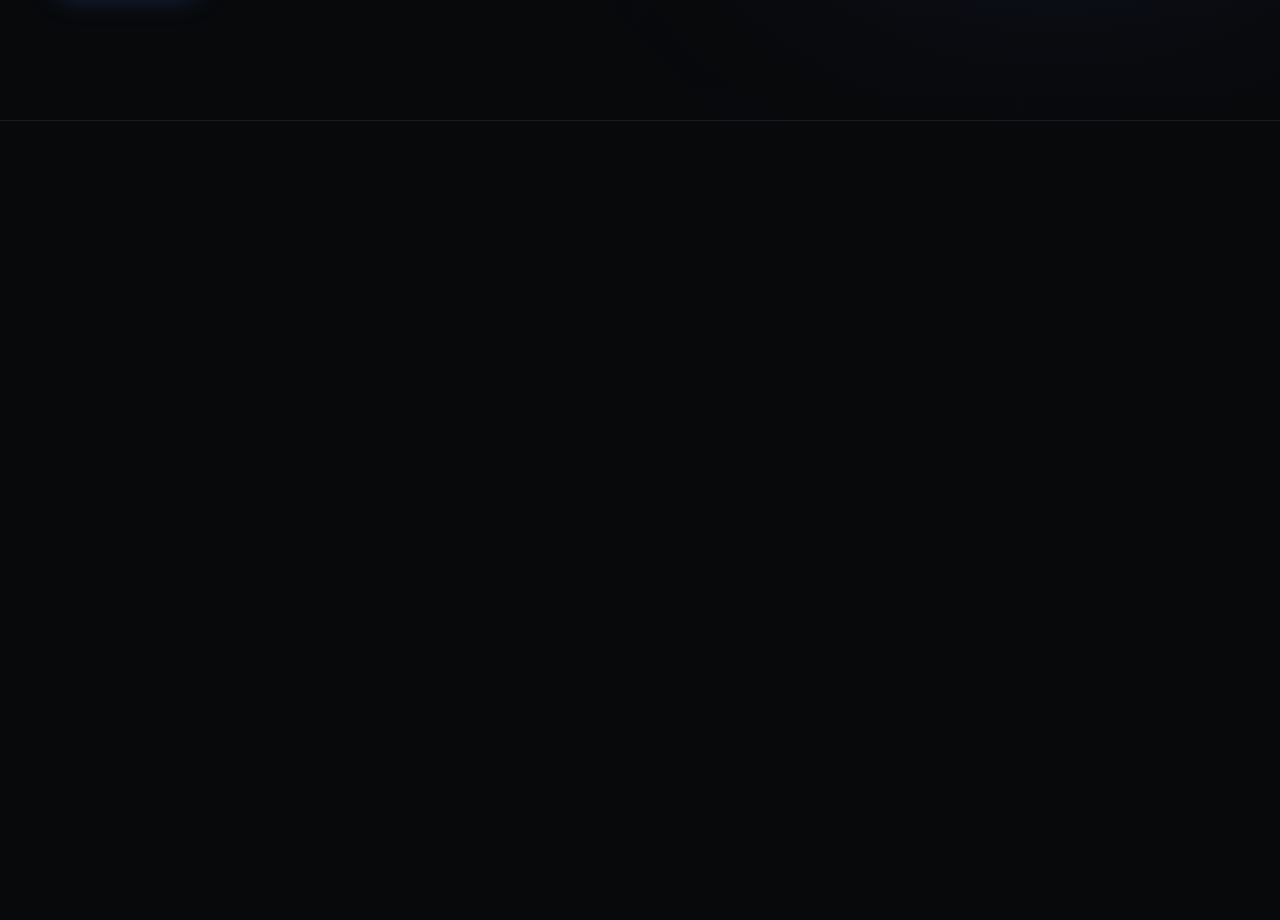
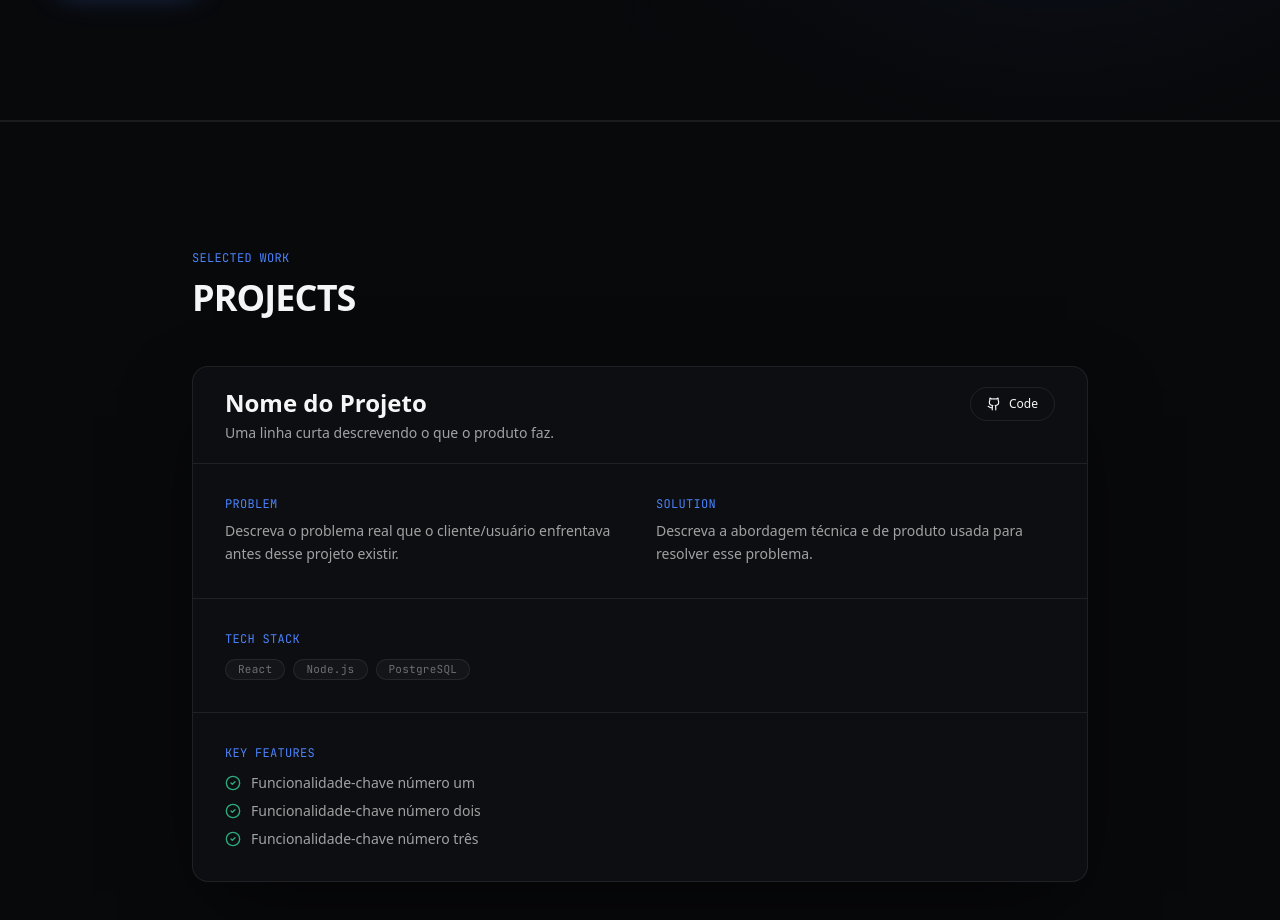
Before and after one commit to JonannVictor/Portifolio, a React (Vite) app: page / in a window 1280 px wide. Shown: the part 720-1640 px from the top of the page. Before the commit the page ends 841 px from the top, so only its background shows below. Built offline with nearby package versions, Linux system fonts and the light colour scheme; a web font is replaced by a local one.

Commit message:
feat: adiciona secao Projects em formato de case studies

```diff
--- a/src/App.tsx
+++ b/src/App.tsx
@@ -1,12 +1,13 @@
 import Hero from '@/components/Hero'
+import Projects from '@/components/Projects'
 
 // V2 do portfolio — construção por etapas.
-// Por enquanto, apenas a Hero Section está sendo desenvolvida.
-// Próximas seções (Navbar, About, Projects, Footer) entram aqui depois.
+// Próximas seções (Navbar, About, Footer) entram aqui depois.
 function App() {
   return (
     <main className="bg-base">
       <Hero />
+      <Projects />
     </main>
   )
 }
--- /dev/null
+++ b/src/components/Projects/ProjectCase.tsx
@@ -0,0 +1,107 @@
+import { motion } from 'framer-motion'
+import { CheckCircle2, ExternalLink, Github } from 'lucide-react'
+import type { CaseStudy } from '@/data/projects'
+
+const EASE = [0.16, 1, 0.3, 1] as const
+
+export default function ProjectCase({ project }: { project: CaseStudy }) {
+  return (
+    <motion.article
+      initial={{ opacity: 0, y: 24 }}
+      whileInView={{ opacity: 1, y: 0 }}
+      viewport={{ once: true, margin: '-80px' }}
+      transition={{ duration: 0.6, ease: EASE }}
+      className="overflow-hidden rounded-2xl border border-line bg-base-panel/80 shadow-panel backdrop-blur-xl"
+    >
+      <div className="flex flex-wrap items-start justify-between gap-4 border-b border-line px-6 py-5 sm:px-8">
+        <div>
+          <h3 className="font-display text-2xl font-bold text-ink">
+            {project.name}
+          </h3>
+          <p className="mt-1 text-sm text-ink-muted">{project.tagline}</p>
+        </div>
+
+        <div className="flex shrink-0 gap-3">
+          {project.links.github && (
+            <a
+              href={project.links.github}
+              target="_blank"
+              rel="noreferrer"
+              className="group inline-flex items-center gap-2 rounded-full border border-line px-4 py-2 text-xs font-medium text-ink transition-colors hover:border-line-strong hover:bg-white/[0.03]"
+            >
+              <Github className="h-3.5 w-3.5" strokeWidth={2} />
+              Code
+            </a>
+          )}
+          {project.links.demo && (
+            <a
+              href={project.links.demo}
+              target="_blank"
+              rel="noreferrer"
+              className="group inline-flex items-center gap-2 rounded-full bg-ink px-4 py-2 text-xs font-medium text-base transition-colors hover:bg-ink/90"
+            >
+              <ExternalLink className="h-3.5 w-3.5" strokeWidth={2} />
+              Live Demo
+            </a>
+          )}
+        </div>
+      </div>
+
+      <div className="grid gap-8 px-6 py-6 sm:grid-cols-2 sm:px-8 sm:py-8">
+        <div>
+          <p className="font-mono text-xs uppercase tracking-wide text-accent">
+            Problem
+          </p>
+          <p className="mt-2 text-sm leading-relaxed text-ink-muted">
+            {project.problem}
+          </p>
+        </div>
+
+        <div>
+          <p className="font-mono text-xs uppercase tracking-wide text-accent">
+            Solution
+          </p>
+          <p className="mt-2 text-sm leading-relaxed text-ink-muted">
+            {project.solution}
+          </p>
+        </div>
+      </div>
+
+      <div className="border-t border-line px-6 py-6 sm:px-8 sm:py-8">
+        <p className="font-mono text-xs uppercase tracking-wide text-accent">
+          Tech Stack
+        </p>
+        <div className="mt-3 flex flex-wrap gap-2">
+          {project.techStack.map((tech) => (
+            <span
+              key={tech}
+              className="rounded-full border border-line bg-white/[0.03] px-3 py-1 font-mono text-[11px] leading-none tracking-wide text-ink-faint"
+            >
+              {tech}
+            </span>
+          ))}
+        </div>
+      </div>
+
+      <div className="border-t border-line px-6 py-6 sm:px-8 sm:py-8">
+        <p className="font-mono text-xs uppercase tracking-wide text-accent">
+          Key Features
+        </p>
+        <ul className="mt-3 space-y-2">
+          {project.keyFeatures.map((feature) => (
+            <li
+              key={feature}
+              className="flex items-start gap-2.5 text-sm text-ink-muted"
+            >
+              <CheckCircle2
+                className="mt-0.5 h-4 w-4 shrink-0 text-emerald-400/80"
+                strokeWidth={2}
+              />
+              {feature}
+            </li>
+          ))}
+        </ul>
+      </div>
+    </motion.article>
+  )
+}
--- /dev/null
+++ b/src/components/Projects/Projects.tsx
@@ -0,0 +1,36 @@
+import { motion } from 'framer-motion'
+import { projects } from '@/data/projects'
+import ProjectCase from './ProjectCase'
+
+const EASE = [0.16, 1, 0.3, 1] as const
+
+export default function Projects() {
+  return (
+    <section
+      id="projects"
+      className="relative border-t border-line bg-base px-6 py-24 lg:px-12 lg:py-32"
+    >
+      <div className="mx-auto max-w-4xl">
+        <motion.div
+          initial={{ opacity: 0, y: 18 }}
+          whileInView={{ opacity: 1, y: 0 }}
+          viewport={{ once: true, margin: '-80px' }}
+          transition={{ duration: 0.6, ease: EASE }}
+        >
+          <p className="font-mono text-xs uppercase tracking-wide text-accent">
+            Selected Work
+          </p>
+          <h2 className="mt-3 font-display text-3xl font-black uppercase leading-tight tracking-tight text-ink sm:text-4xl">
+            Projects
+          </h2>
+        </motion.div>
+
+        <div className="mt-12 space-y-8">
+          {projects.map((project) => (
+            <ProjectCase key={project.slug} project={project} />
+          ))}
+        </div>
+      </div>
+    </section>
+  )
+}
--- /dev/null
+++ b/src/components/Projects/index.ts
@@ -0,0 +1 @@
+export { default } from './Projects'
--- /dev/null
+++ b/src/data/projects.ts
@@ -0,0 +1,36 @@
+export type CaseStudy = {
+  slug: string
+  name: string
+  tagline: string
+  problem: string
+  solution: string
+  techStack: string[]
+  keyFeatures: string[]
+  links: {
+    github?: string
+    demo?: string
+  }
+}
+
+// TODO: substituir pelos projetos reais (problem/solution/features/links).
+export const projects: CaseStudy[] = [
+  {
+    slug: 'project-one',
+    name: 'Nome do Projeto',
+    tagline: 'Uma linha curta descrevendo o que o produto faz.',
+    problem:
+      'Descreva o problema real que o cliente/usuário enfrentava antes desse projeto existir.',
+    solution:
+      'Descreva a abordagem técnica e de produto usada para resolver esse problema.',
+    techStack: ['React', 'Node.js', 'PostgreSQL'],
+    keyFeatures: [
+      'Funcionalidade-chave número um',
+      'Funcionalidade-chave número dois',
+      'Funcionalidade-chave número três',
+    ],
+    links: {
+      github: 'https://github.com/JonannVictor',
+      demo: '',
+    },
+  },
+]
```
